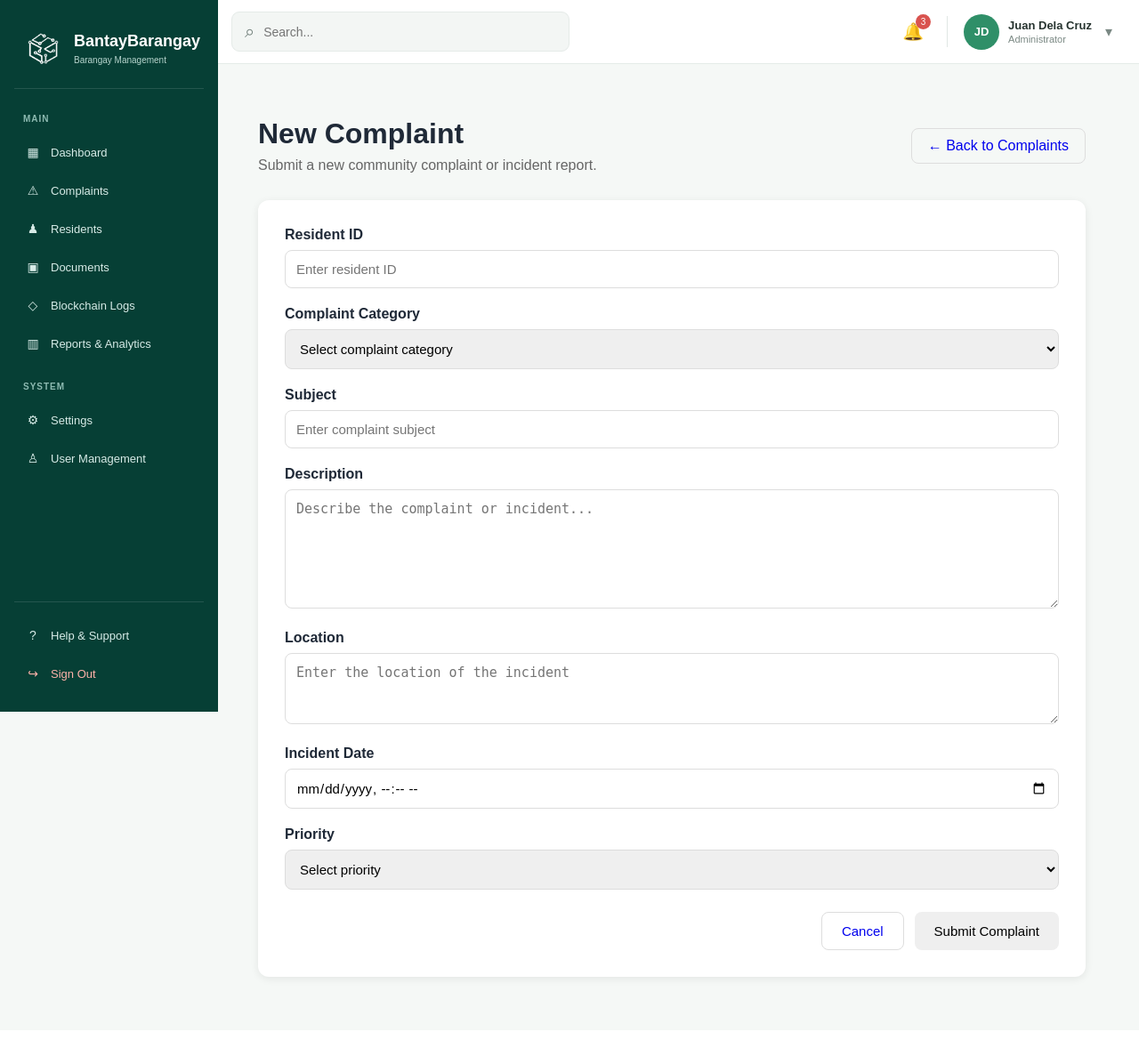
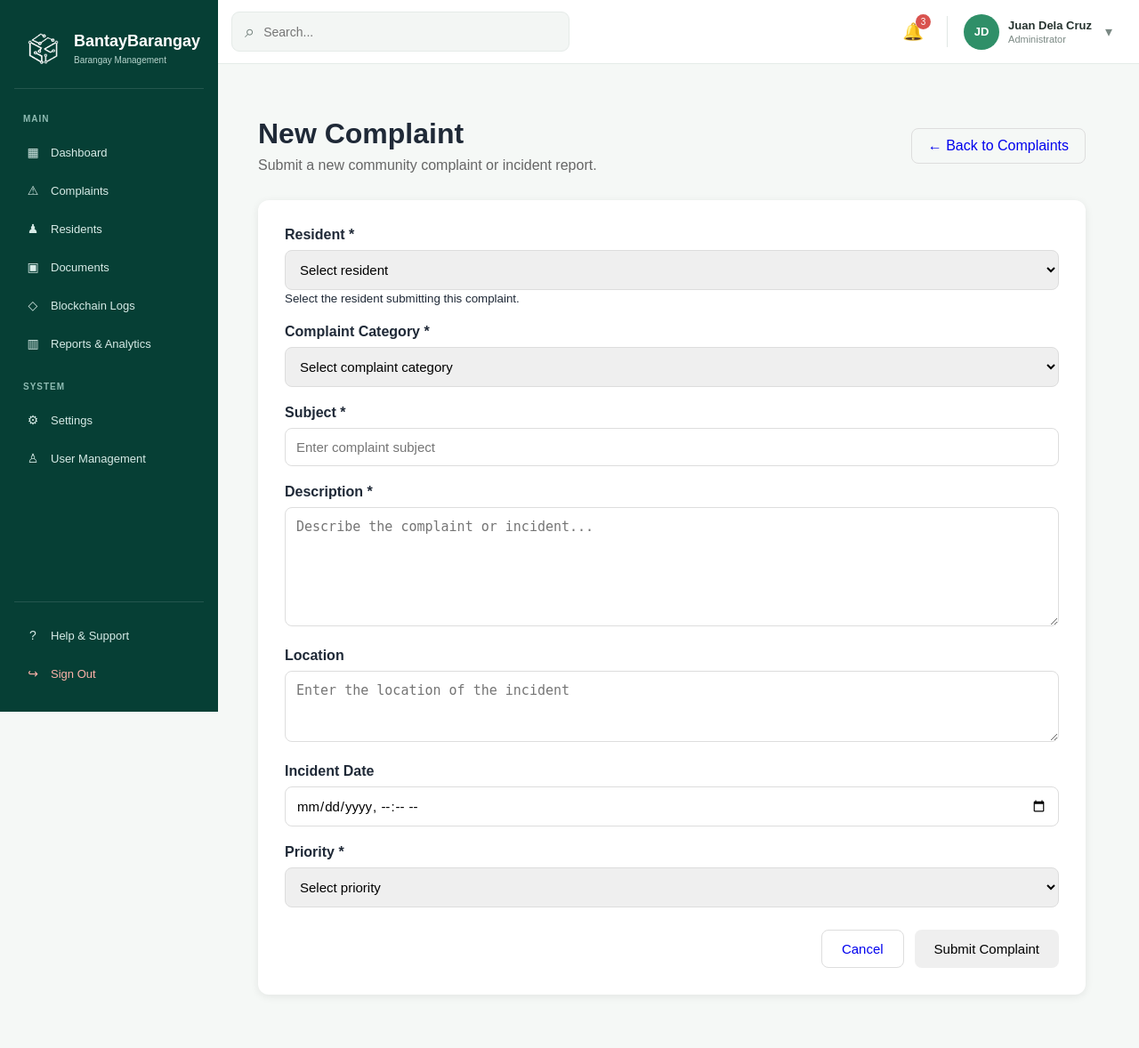
Before and after one commit to jeemndz/bantaybarangay, a Django app: page /complaints/new/ in a window 1280 px wide. Shown: the whole page at 89% size. Before the commit the page ends 1105 px from the top, so only its background shows below. Run offline with Django 5.2, Linux system fonts and the light colour scheme; tables that the repository leaves empty hold one stand-in row (values such as "Sample post").

Commit message:
Add complaint management and resident selection

```diff
--- a/complaints/views.py
+++ b/complaints/views.py
@@ -1,7 +1,8 @@
-from django.shortcuts import render, redirect
+from django.shortcuts import render, redirect, get_object_or_404
 from django.utils import timezone
 
 from .models import Complaint
+from residentmodule.models import Resident
 
 
 def complaints(request):
@@ -45,6 +46,9 @@ def complaints(request):
 
 def new_complaint(request):
 
+    # Get all existing residents
+    residents = Resident.objects.all().order_by("resident_id")
+
     if request.method == "POST":
 
         resident_id = request.POST.get("resident_id")
@@ -55,8 +59,15 @@ def new_complaint(request):
         incident_date = request.POST.get("incident_date")
         priority = request.POST.get("priority")
 
+        # Get the selected resident
+        resident = get_object_or_404(
+            Resident,
+            resident_id=resident_id
+        )
+
+        # Create complaint
         Complaint.objects.create(
-            resident_id=resident_id,
+            resident=resident,
             complaint_type=complaint_type,
             subject=subject,
             description=description,
@@ -70,7 +81,12 @@ def new_complaint(request):
 
         return redirect("complaints")
 
+    context = {
+        "residents": residents,
+    }
+
     return render(
         request,
-        "complaintmodule/newcomplaint.html"
+        "complaintmodule/newcomplaint.html",
+        context
     )
--- a/templates/complaintmodule/newcomplaint.html
+++ b/templates/complaintmodule/newcomplaint.html
@@ -5,11 +5,15 @@
 New Complaint | BantayBarangay
 {% endblock %}
 
+
 {% block extra_css %}
+
 <link
     rel="stylesheet"
     href="{% static 'css/newcomplaint.css' %}">
+
 {% endblock %}
+
 
 {% block content %}
 
@@ -44,40 +48,92 @@ New Complaint | BantayBarangay
     </div>
 
 
+
     <!-- FORM -->
 
     <div class="complaint-form-container">
-
 
         <form method="POST">
 
             {% csrf_token %}
 
 
-            <!-- RESIDENT ID -->
+            <!-- RESIDENT -->
 
             <div class="form-group">
 
                 <label for="resident_id">
-                    Resident ID
+                    Resident
+                    <span class="required">*</span>
                 </label>
 
-                <input
-                    type="number"
+
+                <select
                     id="resident_id"
                     name="resident_id"
-                    placeholder="Enter resident ID"
                     required>
+
+                    <option value="">
+                        Select resident
+                    </option>
+
+
+                    {% for resident in residents %}
+
+                    <option value="{{ resident.resident_id }}">
+
+                        {{ resident.resident_id }}
+                        -
+                        {{ resident.first_name }}
+
+                        {% if resident.middle_name %}
+                            {{ resident.middle_name }}
+                        {% endif %}
+
+                        {{ resident.last_name }}
+
+                        {% if resident.suffix %}
+                            {{ resident.suffix }}
+                        {% endif %}
+
+                    </option>
+
+                    {% empty %}
+
+                    <option value="" disabled>
+                        No residents registered
+                    </option>
+
+                    {% endfor %}
+
+                </select>
+
+
+                {% if residents %}
+
+                <small class="form-help">
+                    Select the resident submitting this complaint.
+                </small>
+
+                {% else %}
+
+                <small class="form-help error-text">
+                    No residents are currently registered.
+                </small>
+
+                {% endif %}
 
             </div>
 
 
-            <!-- COMPLAINT TYPE -->
+
+            <!-- COMPLAINT CATEGORY -->
 
             <div class="form-group">
 
                 <label for="complaint_type">
                     Complaint Category
+                    <span class="required">*</span>
                 </label>
 
 
@@ -115,13 +171,16 @@ New Complaint | BantayBarangay
             </div>
 
 
+
             <!-- SUBJECT -->
 
             <div class="form-group">
 
                 <label for="subject">
                     Subject
+                    <span class="required">*</span>
                 </label>
+
 
                 <input
                     type="text"
@@ -134,13 +193,16 @@ New Complaint | BantayBarangay
             </div>
 
 
+
             <!-- DESCRIPTION -->
 
             <div class="form-group">
 
                 <label for="description">
                     Description
+                    <span class="required">*</span>
                 </label>
+
 
                 <textarea
                     id="description"
@@ -152,6 +214,7 @@ New Complaint | BantayBarangay
             </div>
 
 
+
             <!-- LOCATION -->
 
             <div class="form-group">
@@ -159,6 +222,7 @@ New Complaint | BantayBarangay
                 <label for="location">
                     Location
                 </label>
+
 
                 <textarea
                     id="location"
@@ -169,6 +233,7 @@ New Complaint | BantayBarangay
             </div>
 
 
+
             <!-- INCIDENT DATE -->
 
             <div class="form-group">
@@ -176,6 +241,7 @@ New Complaint | BantayBarangay
                 <label for="incident_date">
                     Incident Date
                 </label>
+
 
                 <input
                     type="datetime-local"
@@ -185,12 +251,14 @@ New Complaint | BantayBarangay
             </div>
 
 
+
             <!-- PRIORITY -->
 
             <div class="form-group">
 
                 <label for="priority">
                     Priority
+                    <span class="required">*</span>
                 </label>
 
 
@@ -224,10 +292,10 @@ New Complaint | BantayBarangay
             </div>
 
 
+
             <!-- BUTTONS -->
 
             <div class="form-actions">
-
 
                 <a
                     href="{% url 'complaints' %}"
@@ -248,6 +316,7 @@ New Complaint | BantayBarangay
 
             </div>
 
+
         </form>
 
     </div>
```
